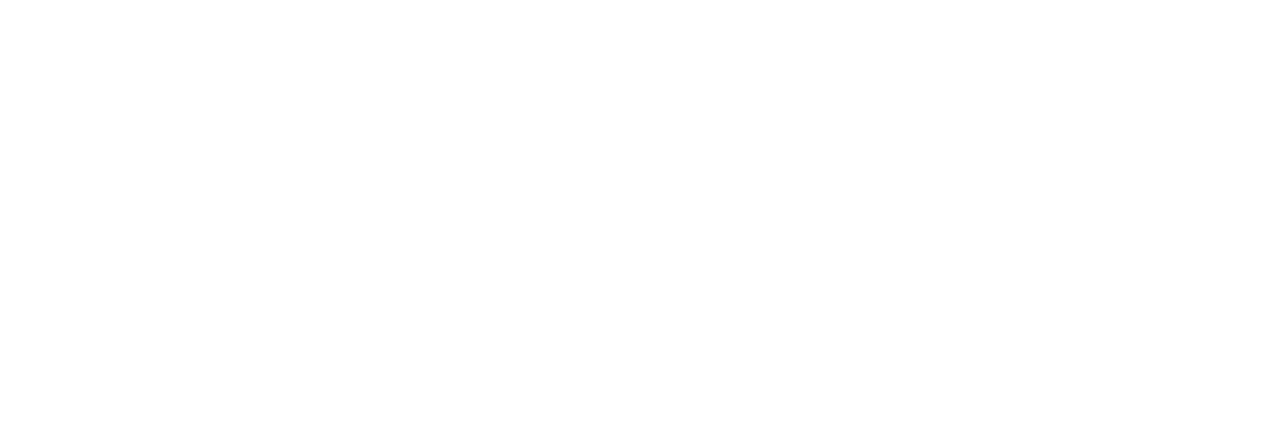
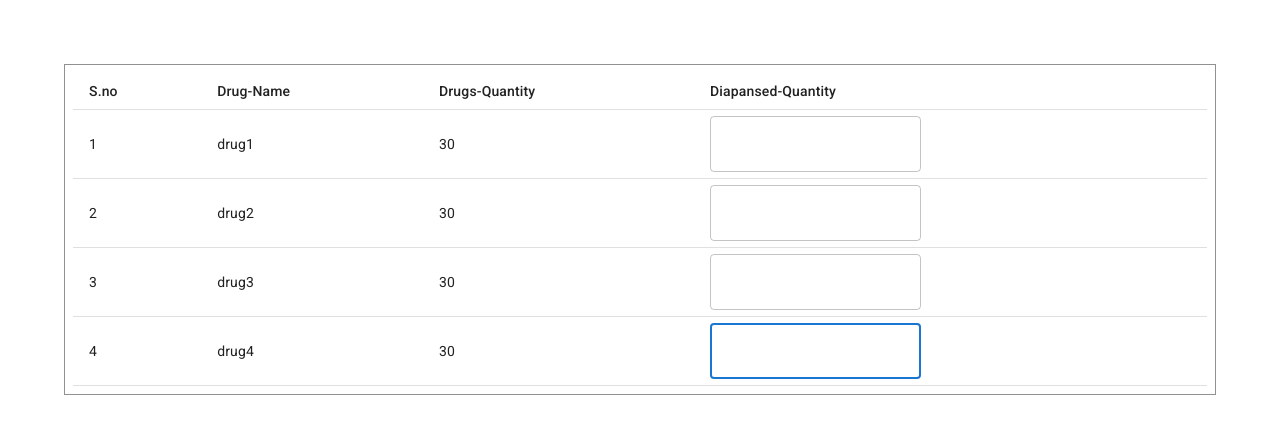
Before and after one commit to sameep25/Drug-Tracking-System, a React (Create React App) app in the folder client/: page /chemist/update-prescription in a window 1280 px wide. Before the commit this address had no page. Shown: the top 434 px of the page. Built offline with nearby package versions, Linux system fonts and the light colour scheme.

Commit message:
added chemist

```diff
--- a/client/src/App.js
+++ b/client/src/App.js
@@ -1,29 +1,41 @@
-import React from 'react'
-import { BrowserRouter as Router, Routes, Route } from "react-router-dom"
+import React from "react";
+import { BrowserRouter as Router, Routes, Route } from "react-router-dom";
 
 // IMPORT PAGES
-import Doctor from 'Pages/Doctor'
-import NewPrescription from "Pages/Doctor/NewPrescription"
-import Prescription from "Pages/Prescription"
-import DashBoard from "Pages/Doctor/DashBoard"
-import PatientList from 'Pages/Doctor/PatientList'
+import Doctor from "Pages/Doctor";
+import NewPrescription from "Pages/Doctor/NewPrescription";
+import Prescription from "Pages/Prescription";
+import DashBoard from "Pages/Doctor/DashBoard";
+import PatientList from "Pages/Doctor/PatientList";
+import Chemist from "Pages/Chemist";
+import QrCodeScanner from "Pages/Chemist/QrCodeScanner";
+import UpdatePrescription from "Pages/Chemist/UpdatePrescription";
 
 const App = () => {
   return (
     <>
       <Router>
         <Routes>
-          <Route path='/doctor' element={<Doctor />} >
-            <Route path='new-prescription' element={<NewPrescription />} />
-            <Route path='patient-list' element={<PatientList />} />
-            <Route path='' element={<DashBoard />} />
-          <Route path='prescription' element={<Prescription />} />
+          <Route path="/doctor" element={<Doctor />}>
+            <Route path="new-prescription" element={<NewPrescription />} />
+            <Route path="patient-list" element={<PatientList />} />
+            <Route path="" element={<DashBoard />} />
+            <Route path="prescription" element={<Prescription />} />
           </Route>
-          <Route path='prescription' element={<Prescription />} />
+
+          <Route path="/chemist" element={<Chemist />}>
+            <Route path="scan-qrcode" element={<QrCodeScanner />} />
+            <Route
+              path="update-prescription"
+              element={<UpdatePrescription />}
+            />
+          </Route>
+
+          <Route path="prescription" element={<Prescription />} />
         </Routes>
       </Router>
-      </>
-  )
-}
+    </>
+  );
+};
 
-export default App
+export default App;
--- /dev/null
+++ b/client/src/Component/DashboardLayout/PrescriptionDialog.js
@@ -0,0 +1,33 @@
+import * as React from "react";
+import Button from "@mui/material/Button";
+import Dialog from "@mui/material/Dialog";
+
+import DialogContent from "@mui/material/DialogContent";
+
+import Prescription from "Pages/Prescription";
+
+export default function AlertDialog() {
+  const [open, setOpen] = React.useState(false);
+
+  const handleClickOpen = () => {
+    setOpen(true);
+  };
+
+  const handleClose = () => {
+    setOpen(false);
+  };
+
+  return (
+    <div>
+      <Button onClick={handleClickOpen}>View Prescription</Button>
+      <Dialog
+        open={open}
+        onClose={handleClose}
+      >
+        <DialogContent>
+          <Prescription />
+        </DialogContent>
+      </Dialog>
+    </div>
+  );
+}
--- a/client/src/Pages/Chemist/QrCodeScanner.js
+++ b/client/src/Pages/Chemist/QrCodeScanner.js
@@ -1,24 +1,36 @@
-import { React, useState } from "react";
-import { QrReader } from "react-qr-reader";
+import * as React from "react";
+import { Button ,styled ,Box } from "@mui/material";
+import Dialog from "@mui/material/Dialog";
+import DialogContent from "@mui/material/DialogContent";
+
+// pages
+import Scanner from "Pages/Chemist/Scanner";
+
 
 const QrCodeScanner = () => {
-  const [data, setData] = useState("");
+  const [open, setOpen] = React.useState(false);
+
+  const handleClickOpen = () => {
+    setOpen(true);
+  };
+
+  const handleClose = () => {
+    setOpen(false);
+  };
+
   return (
-    <>
-      <QrReader
-        onResult={(result, error) => {
-          if (!!result) {
-            setData(result?.text);
-          }
-
-          if (!!error) {
-            console.info(error);
-          }
-        }}
-        style={{ width: "100%" }}
-      />
-      <p>{data}</p>
-    </>
+    <div>
+      <div>
+        <Button onClick={handleClickOpen}>Scan Qr-Code</Button>
+        <Dialog open={open} onClose={handleClose}>
+          <DialogContent>
+            <Box sx={{width:"400px" ,height:"400px"}}>
+              <Scanner />
+            </Box>
+          </DialogContent>
+        </Dialog>
+      </div>
+    </div>
   );
 };
 
--- /dev/null
+++ b/client/src/Pages/Chemist/Scanner.js
@@ -0,0 +1,40 @@
+import { React, useState } from "react";
+import { QrReader } from "react-qr-reader";
+import { useNavigate } from "react-router-dom";
+
+import { Box } from "@mui/material";
+
+const QrCodeScanner = () => {
+
+  const updatePrescriptionPage = () =>{
+    navigate("/chemist/update-prescription") ;
+  }
+
+  const [data, setData] = useState("");
+
+  let navigate = useNavigate();
+  return (
+    <>
+      <Box>
+        <Box style={{ maxWidth: "400px" }}>
+          <QrReader
+            onResult={(result, error) => {
+              if (!!result) {
+                setData(result?.text);
+                updatePrescriptionPage() ;
+              }
+
+              if (!!error) {
+                console.info(error);
+              }
+            }}
+            style={{ width: "100%" }}
+          />
+
+        </Box>
+      </Box>
+    </>
+  );
+};
+
+export default QrCodeScanner;
--- /dev/null
+++ b/client/src/Pages/Chemist/UpdatePrescription.js
@@ -0,0 +1,118 @@
+import { React, useState } from "react";
+import Table from "@mui/material/Table";
+import TableBody from "@mui/material/TableBody";
+import TableCell from "@mui/material/TableCell";
+import TableHead from "@mui/material/TableHead";
+import TableRow from "@mui/material/TableRow";
+import { styled } from "@mui/system";
+import TextField from "@mui/material/TextField";
+
+const TableBox = styled("div")({
+  marginLeft: "8vh",
+  marginRight: "8vh",
+  marginTop: "8vh",
+  padding: "8px",
+  border: "1px #919191 solid",
+});
+
+// temp data
+
+const doctor = [
+  { name: "Sameep Vishwakarma", contact: "1234567890", id: "0987654321" },
+];
+
+const patient = [
+  {
+    name: "Kapil Chouskey",
+    contact: "1234567890",
+    aadharNo: "0987654321",
+    age: "21",
+    gender: "MALE",
+  },
+];
+
+const prescriptionDataInfo = [
+  {
+    name: "drug1",
+    potency: "200mg",
+    consumption: "once a day",
+    quantity: "30",
+    duration: "30days",
+    note: "note1",
+  },
+  {
+    name: "drug2",
+    potency: "20mg",
+    consumption: "thrice a day(after meal)",
+    quantity: "30",
+    duration: "30days",
+    note: "note1",
+  },
+  {
+    name: "drug3",
+    potency: "200mg",
+    consumption: "once a day",
+    quantity: "30",
+    duration: "30days",
+    note: "note1",
+  },
+  {
+    name: "drug4",
+    potency: "200mg",
+    consumption: "once a day",
+    quantity: "30",
+    duration: "30days",
+    note: "note1",
+  },
+];
+
+const prescriptionId =
+  "qwert23456cvbn6789dfgh4567vbn5678vhjklhgfdrtyu89876t5rtghjkjnbvcrt6789876t5rhyjhgfr56798";
+
+const UpdatePrescription = () => {
+  const [data, setData] = useState(prescriptionDataInfo);
+
+  const handleQuantityChange = (i) => (e) => {
+    let newArr = [...prescriptionDataInfo];
+    newArr[i][e.target.name] = e.target.value; // replace e.target.value with whatever you want to change it to
+
+    console.log(prescriptionDataInfo);
+  };
+
+  return (
+    <div>
+      <TableBox>
+        <Table size="small">
+          <TableHead>
+            <TableRow>
+              <TableCell>S.no</TableCell>
+              <TableCell>Drug-Name</TableCell>
+              <TableCell>Drugs-Quantity</TableCell>
+              <TableCell>Diapansed-Quantity</TableCell>
+            </TableRow>
+          </TableHead>
+          <TableBody>
+            {prescriptionDataInfo.map((data, i) => (
+              <TableRow>
+                <TableCell>{i + 1}</TableCell>
+                <TableCell>{data.name} </TableCell>
+                <TableCell>{data.quantity}</TableCell>
+                <TableCell>
+                  <TextField
+                    autoComplete="off"
+                    name="quantity"
+                    id="drugQuantity"
+                    autoFocus
+                    onChange={handleQuantityChange(i)}
+                  />
+                </TableCell>
+              </TableRow>
+            ))}
+          </TableBody>
+        </Table>
+      </TableBox>
+    </div>
+  );
+};
+
+export default UpdatePrescription;
--- a/client/src/Pages/Chemist/index.js
+++ b/client/src/Pages/Chemist/index.js
@@ -0,0 +1,13 @@
+import React from 'react'
+import { Outlet } from 'react-router-dom'
+
+const index = () => {
+  return (
+    <div>
+
+      <Outlet />
+    </div>
+  )
+}
+
+export default index
--- a/client/src/Pages/Doctor/DashBoard.js
+++ b/client/src/Pages/Doctor/DashBoard.js
@@ -4,17 +4,17 @@ import Card from "@mui/material/Card";
 import CardContent from "@mui/material/CardContent";
 import Typography from "@mui/material/Typography";
 import Grid from "@mui/material/Grid";
-import { Container ,CardActionArea } from "@mui/material";
+import { Container, CardActionArea } from "@mui/material";
 
 import { styled } from "@mui/material";
 
 // pages
 import Profile from "./Profile";
-import Cards from "./Cards";
+import InformationBar from "Pages/Doctor/InformationBar";
 
 const DivStyle = styled("div")({
-  margin:"24px",
-})
+  margin: "24px",
+});
 
 const NewPrescription = () => {
   return (
@@ -26,14 +26,9 @@ const NewPrescription = () => {
           </Grid>
 
           <Grid item xs={3}>
-            Information
+            <InformationBar />
           </Grid>
         </Grid>
-
-        <Box>Select the </Box>
-
-        <Cards />
-
       </DivStyle>
     </>
   );
--- /dev/null
+++ b/client/src/Pages/Doctor/InformationBar.js
@@ -0,0 +1,94 @@
+import React from "react";
+import Box from "@mui/material/Box";
+import Card from "@mui/material/Card";
+import CardContent from "@mui/material/CardContent";
+import Typography from "@mui/material/Typography";
+import { CardActionArea, styled } from "@mui/material";
+import { CgProfile, CgUserList, CgNotes } from "react-icons/cg";
+
+const StyledDiv = styled("div")({
+  margin: "1vh",
+  background: "#ffffff",
+  padding: "1vh",
+  borderRadius: "5px",
+});
+
+const CardBox = styled("div")({
+  margin: "1vh",
+  padding: "1vh",
+  borderRadius: "5px",
+});
+
+const ContentBox = styled("Box")({
+  display: "flex",
+  alignItems: "center",
+  "& > *": {
+    marginRight: "10px",
+  },
+});
+
+const InformationBar = () => {
+  return (
+    <StyledDiv>
+      <CardBox>
+        <Card sx={{background:"#f6f8fb"}} >
+          <CardActionArea>
+            <CardContent>
+              <ContentBox>
+                <Box>
+                  <CgNotes size={30} />
+                </Box>
+                <Box>
+                  <Typography sx={{ fontSize: "14px", fontWeight: "400" }}>
+                    Total Prescriptions
+                  </Typography>
+                  <Typography sx={{ color: "#5081bc" }}>50</Typography>
+                </Box>
+              </ContentBox>
+            </CardContent>
+          </CardActionArea>
+        </Card>
+      </CardBox>
+      <CardBox>
+        <Card sx={{background:"#f6f8fb"}}>
+          <CardActionArea>
+            <CardContent>
+              <ContentBox>
+                <Box>
+                  <CgUserList size={30} />
+                </Box>
+                <Box>
+                  <Typography sx={{ fontSize: "14px", fontWeight: "400" }}>
+                    Total Patients
+                  </Typography>
+                  <Typography sx={{ color: "#5081bc" }}>41</Typography>
+                </Box>
+              </ContentBox>
+            </CardContent>
+          </CardActionArea>
+        </Card>
+      </CardBox>
+      <CardBox>
+        <Card sx={{background:"#f6f8fb"}}>
+          <CardActionArea>
+            <CardContent>
+              <ContentBox>
+                <Box>
+                  <CgProfile size={30} />
+                </Box>
+                <Box>
+                  <Typography sx={{ fontSize: "14px", fontWeight: "400" }}>
+                    Status
+                  </Typography>
+                  <Typography sx={{ color: "#5081bc" }}>Good</Typography>
+                </Box>
+              </ContentBox>
+            </CardContent>
+          </CardActionArea>
+        </Card>
+      </CardBox>
+    </StyledDiv>
+  );
+};
+
+export default InformationBar;
--- a/client/src/Pages/prescription/PrescriptionTable.js
+++ b/client/src/Pages/prescription/PrescriptionTable.js
@@ -7,11 +7,10 @@ import TableRow from "@mui/material/TableRow";
 import { styled } from "@mui/system";
 
 const prescriptionDataTable = [
-  { name: "drug1", potency: "200mg", consumption: "once a day" ,duration: "30days" },
-  { name: "drug2", potency: "20mg", consumption: "thrice a day(after meal)",duration: "30days" },
-  { name: "drug3", potency: "200mg", consumption: "once a day",duration: "30days" },
-  { name: "drug4", potency: "200mg", consumption: "once a day",duration: "30days" },
-
+  { name: "drug1", potency: "200mg", consumption: "once a day" ,duration: "30days",note: "note1" },
+  { name: "drug2", potency: "20mg", consumption: "thrice a day(after meal)",duration: "30days",note: "note1" },
+  { name: "drug3", potency: "200mg", consumption: "once a day",duration: "30days",note: "note1" },
+  { name: "drug4", potency: "200mg", consumption: "once a day",duration: "30days",note: "note1" },
 ];
 
 const TableBox = styled("div")({
@@ -33,6 +32,7 @@ const PrescriptionTable = () => {
               <TableCell>Potency</TableCell>
               <TableCell>Consumption</TableCell>
               <TableCell>Duration</TableCell>
+              <TableCell>Note</TableCell>
             </TableRow>
           </TableHead>
           <TableBody>
@@ -43,6 +43,7 @@ const PrescriptionTable = () => {
                 <TableCell>{data.potency}</TableCell>
                 <TableCell>{data.consumption}</TableCell>
                 <TableCell>{data.duration}</TableCell>
+                <TableCell>{data.note}</TableCell>
               </TableRow>
             ))}
           </TableBody>
```
Also changed, not shown: client/src/Pages/Doctor/PatientList.js (+27 -31 lines), client/src/Pages/Doctor/Profile.js (+6 -7 lines).
